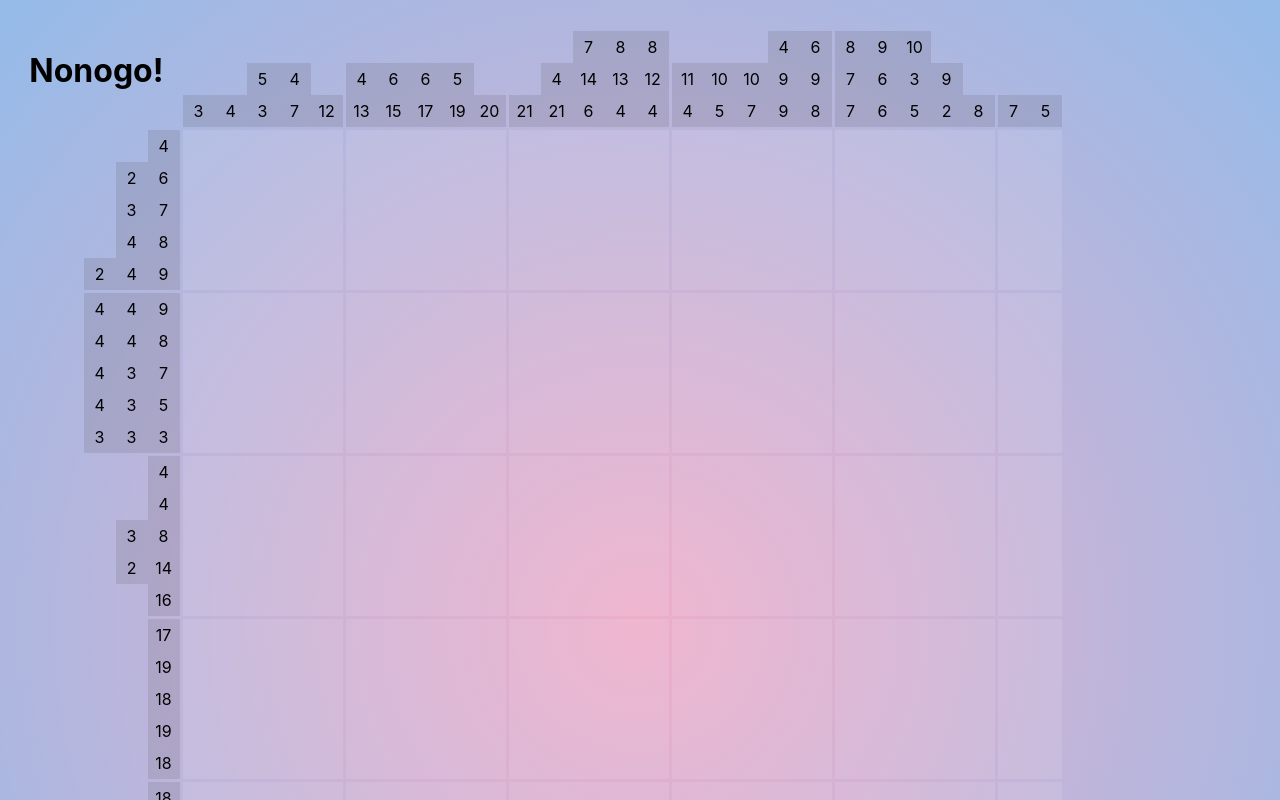
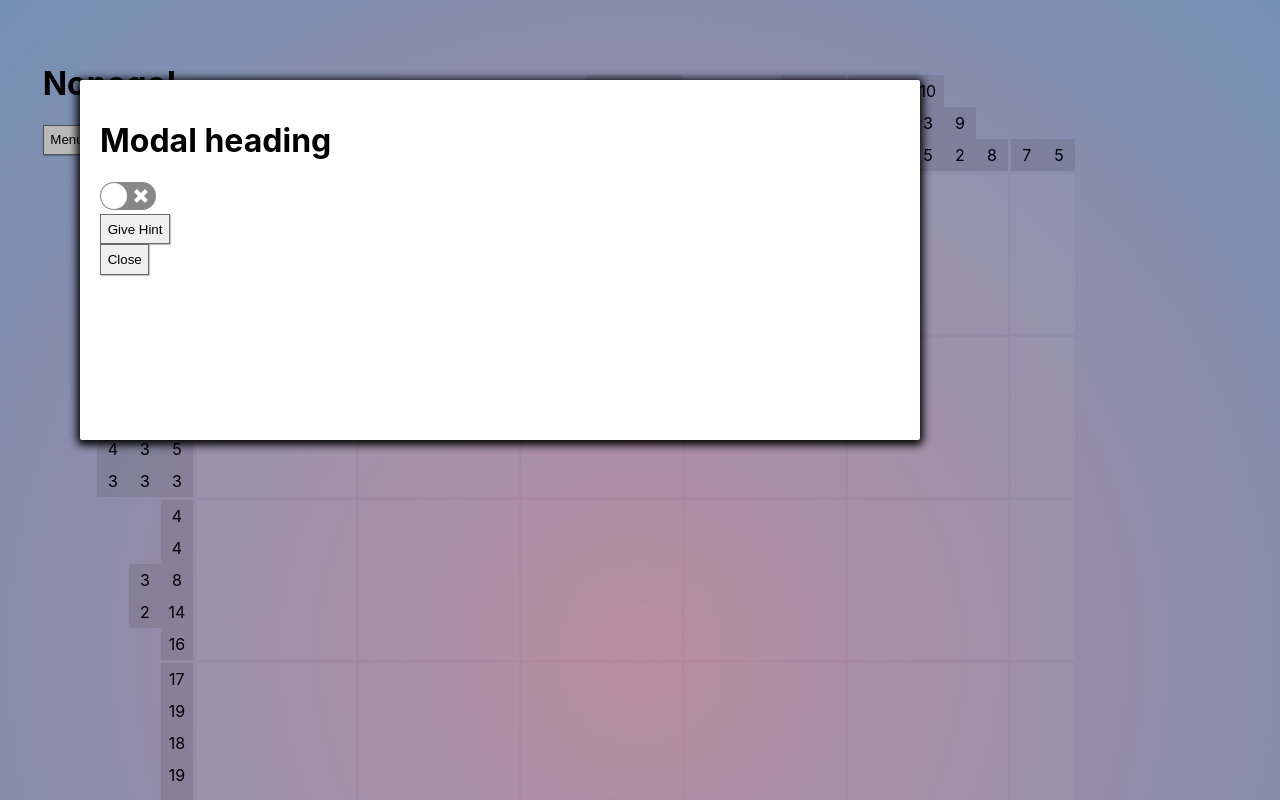
Before and after one commit to cgrage/nonogo, a React (Create React App) app: page / in a window 1280 px wide. Shown: the top 800 px of the page. Built offline with nearby package versions, Linux system fonts and the light colour scheme.

Commit message:
Add menu

```diff
--- a/package.json
+++ b/package.json
@@ -13,6 +13,7 @@
     "react": "^17.0.2",
     "react-dom": "^17.0.2",
     "react-scripts": "5.0.0",
+    "react-switch": "^6.0.0",
     "typescript": "^4.5.4",
     "web-vitals": "^2.1.2"
   },
--- a/src/App.css
+++ b/src/App.css
@@ -1,5 +1,137 @@
 .app {
     padding: 10pt;
-    background: rgb(238, 174, 202);
-    background: radial-gradient(circle, rgba(238, 174, 202, 1) 0%, rgba(148, 187, 233, 1) 100%);
 }
+
+.board {
+    display: table;
+    font-size: 1.0em;
+    border-collapse: collapse;
+}
+
+.board .row {
+    display: table-row;
+}
+
+.board .col {
+    display: table-column;
+}
+
+.board .cell {
+    display: table-cell;
+}
+
+.board .column-header-cell {
+    vertical-align: bottom;
+}
+
+.board .row-header-cell {
+    vertical-align: top;
+}
+
+.board .top-left-cell {
+    padding: 1em;
+}
+
+.board .column-hints {
+    display: flex;
+    flex-direction: column;
+    justify-content: flex-end;
+}
+
+.board .row-hints {
+    display: flex;
+    flex-direction: row;
+    justify-content: flex-end;
+    padding: 0;
+    margin: 0;
+}
+
+.board .tile {
+    width: 2.0em;
+    height: 2.0em;
+    display: flex;
+    justify-content: center;
+    align-items: center;
+}
+
+.board .tile-free {
+    background-color: rgba(255, 255, 255, 0.1);
+}
+
+.board .tile-crossed {
+    background-color: turquoise;
+}
+
+.board .tile-filled {
+    background-color: tomato;
+}
+
+.board .tile:hover {
+    background-color: yellow;
+}
+
+.board .hint-tile {
+    background-color: rgba(32, 22, 13, 0.1);
+    width: 2.0em;
+    height: 2.0em;
+    display: flex;
+    justify-content: center;
+    align-items: center;
+}
+
+.board .hint-tile.sum {
+    background-color: rgba(255, 119, 0, 0.4);
+}
+
+.board .hint-tile.hidden {
+    display: none;
+}
+
+.board .row.mod0 {
+    border-top: 3px solid transparent;
+}
+
+/*
+.board .row:hover>.cell {
+    background-color: greenyellow;
+}
+*/
+
+.board .col.mod0 {
+    border-left: 3px solid transparent;
+}
+
+.hide {
+    display: none;
+}
+
+.overlay {
+    position: fixed;
+    top: 0;
+    left: 0;
+    width: 100%;
+    height: 100%;
+    background: #0000003a;
+    transition: opacity 0.5s ease;
+}
+
+.modal {
+    position: absolute;
+    left: 5em;
+    top: 5em;
+    width: 50em;
+    height: 20em;
+    padding: 20px;
+    background-color: #fff;
+    border-radius: 2px;
+    transition: transform 0.2s ease;
+    box-shadow: 0 2px 8px 3px;
+}
+
+button {
+    padding: 0.5em;
+    margin: 0 auto;
+    box-shadow: 1px 1px 1px #0000003a;
+    cursor: pointer;
+    border: 1px solid rgba(0, 0, 0, 0.562);
+}
--- a/src/App.tsx
+++ b/src/App.tsx
@@ -1,13 +1,26 @@
-import React from 'react';
+import React, { useState } from 'react';
 import './App.css';
 import Board from './components/Board';
+import AppMenu, { AppSettings } from './components/AppMenu';
 
 function App() {
-  return (
-    <div className="app">
-      <Board />
-    </div>
-  );
+
+    const [showMenu, setShowMenu] = useState<boolean>(true);
+    const [appSettings, setAppSettings] = useState<AppSettings>({ showSums: false });
+
+    return (
+        <div className="app">
+            <Board
+                showSums={appSettings.showSums}
+                onOpenMenu={() => setShowMenu(true)} />
+            <AppMenu
+                isVisible={showMenu}
+                onClose={() => setShowMenu(false)}
+                settings={appSettings}
+                onSettingsChange={(newVals) => setAppSettings(newVals)}
+                onGiveHint={() => { }} />
+        </div>
+    );
 }
 
 export default App;
--- /dev/null
+++ b/src/components/AppMenu.tsx
@@ -0,0 +1,34 @@
+import React from 'react';
+import Switch from 'react-switch';
+
+export type AppSettings = {
+    showSums: boolean;
+}
+
+interface SettingsProps {
+    isVisible: boolean;
+    settings: AppSettings;
+    onClose: () => void;
+    onSettingsChange: (newSettings: AppSettings) => void;
+    onGiveHint: () => void;
+}
+
+const SettingsPage: React.FC<SettingsProps> = (props) => {
+    return <>
+        <div className={props.isVisible ? "overlay" : "hide"} onClick={() => props.onClose()}></div>
+        <div className={props.isVisible ? "modal" : "hide"}>
+            <h1>Modal heading</h1>
+            <div>
+                <Switch checked={props.settings.showSums}
+                    onChange={(e) => { props.onSettingsChange({ ...props.settings, showSums: e }) }} />
+            </div>
+            <div><button onClick={() => {
+                props.onGiveHint();
+                props.onClose();
+            }}>Give Hint</button></div>
+            <div><button onClick={() => props.onClose()}>Close</button></div>
+        </div>
+    </>
+}
+
+export default SettingsPage
--- a/src/components/Board.css
+++ /dev/null
@@ -1,97 +0,0 @@
-.board {
-    display: table;
-    font-size: 1.0em;
-    border-collapse: collapse;
-}
-
-.board .row {
-    display: table-row;
-}
-
-.board .col {
-    display: table-column;
-}
-
-.board .cell {
-    display: table-cell;
-}
-
-.board .column-header-cell {
-    vertical-align: bottom;
-}
-
-.board .row-header-cell {
-    vertical-align: top;
-}
-
-.board .top-left-cell {
-    padding: 1em;
-}
-
-.board .column-hints {
-    display: flex;
-    flex-direction: column;
-    justify-content: flex-end;
-}
-
-.board .row-hints {
-    display: flex;
-    flex-direction: row;
-    justify-content: flex-end;
-    padding: 0;
-    margin: 0;
-}
-
-.board .tile {
-    width: 2.0em;
-    height: 2.0em;
-    display: flex;
-    justify-content: center;
-    align-items: center;
-}
-.board .tile-free {
-    background-color: rgba(255, 255, 255, 0.1);
-}
-
-.board .tile-crossed {
-    background-color: turquoise;
-}
-
-.board .tile-filled {
-    background-color: tomato;
-}
-
-.board .tile:hover {
-    background-color: yellow;
-}
-
-.board .hint-tile {
-    background-color: rgba(32, 22, 13, 0.1);
-    width: 2.0em;
-    height: 2.0em;
-    display: flex;
-    justify-content: center;
-    align-items: center;
-}
-
-.board .hint-tile.sum {
-    background-color: rgba(255, 119, 0, 0.4);
-}
-
-.board .hint-tile.hidden {
-    display: none;
-}
-
-.board .row.mod0 {
-    border-top: 3px solid transparent;
-}
-
-/*
-.board .row:hover>.cell {
-    background-color: greenyellow;
-}
-*/
-
-.board .col.mod0 {
-    border-left: 3px solid transparent;
-}
--- a/src/components/Board.tsx
+++ b/src/components/Board.tsx
@@ -2,17 +2,20 @@ import { FunctionComponent, useState, MouseEvent } from 'react';
 import BoardTile from './BoardTile';
 import BoardStuff, { TileUserVal, TileTargetVal, HintSet } from './BoardStuff';
 import BoardHint from './BoardHint';
-import './Board.css'
 import TitleTile from './TitleTile';
 
-const Board: FunctionComponent = () => {
+interface BoardProps {
+    showSums: boolean;
+    onOpenMenu: () => void;
+}
+
+const Board: React.FC<BoardProps> = (props) => {
     let loaded = BoardStuff.loadBoard();
 
     const [tileSolutions] = useState<TileTargetVal[][]>(loaded.solution);
     const [colHints] = useState<HintSet[]>(loaded.colHints);
     const [rowHints] = useState<HintSet[]>(loaded.rowHints);
     const [tileStates, setTileStates] = useState<TileUserVal[][]>(BoardStuff.emptyBoard(loaded));
-    const [hideSums, setHideSums] = useState<boolean>(true);
 
     function onMouseDown(e: MouseEvent<HTMLDivElement>) {
         e.preventDefault();
@@ -22,18 +25,13 @@ const Board: FunctionComponent = () => {
         setTileStates(prevState => BoardStuff.updateOnTileEvent(prevState, colIndex, rowIndex));
     }
 
-    function onTitleClick() {
-        setTileStates(prevState => BoardStuff.giveHint(prevState));
-        setHideSums(false);
-    }
-
     return <div className="board" onMouseDown={onMouseDown}>
         <div className={`col header-col`}></div>
         {colHints.map((colHintSet, colIndex) =>
             <div className={`col mod${colIndex % 5}`} key={colIndex.toString()} />
         )}
         <div className={`row header-row`}>
-            <TitleTile onGiveHint={onTitleClick} />
+            <TitleTile onOpenMenu={props.onOpenMenu} />
             {colHints.map((colHintSet, colIndex) =>
                 <div className="cell column-header-cell" key={colIndex.toString()}>
                     <div className="column-hints">
@@ -44,7 +42,7 @@ const Board: FunctionComponent = () => {
                         )}
                         <BoardHint
                             isSum={true}
-                            isHidden={hideSums}
+                            isHidden={!props.showSums}
                             value={colHintSet.sum} />
                     </div>
                 </div>
@@ -61,7 +59,7 @@ const Board: FunctionComponent = () => {
                         )}
                         <BoardHint
                             isSum={true}
-                            isHidden={hideSums}
+                            isHidden={!props.showSums}
                             value={rowHints[rowIndex].sum} />
                     </div>
                 </div>
--- a/src/components/BoardHint.tsx
+++ b/src/components/BoardHint.tsx
@@ -2,42 +2,31 @@ import React from 'react';
 
 interface HintProps {
     value: number;
-    isSum: boolean;
-    isFulfilled: boolean;
-    isHidden: boolean;
+    isSum?: boolean;
+    isFulfilled?: boolean;
+    isHidden?: boolean;
 }
 
-interface HintState {
-    //
-};
-
-class BoardHint extends React.Component<HintProps, HintState> {
-    public static defaultProps = {
-        isSum: false,
-        isFulfilled: false,
-        isHidden: false
-    };
-
-    constructor(props: HintProps) {
-        super(props)
-        this.state = {};
-    }
-
-    class() {
+const BoardHint: React.FC<HintProps> = (props) => {
+    function getClass() {
         var result = "hint-tile";
-        if (this.props.isSum) result += " sum";
-        if (this.props.isFulfilled) result += " fulfilled";
-        if (this.props.isHidden) result += " hidden";
+        if (props.isSum) result += " sum";
+        if (props.isFulfilled) result += " fulfilled";
+        if (props.isHidden) result += " hidden";
 
         return result;
     }
 
-    render() {
-        return <div
-            className={this.class()}>
-            {this.props.isSum ? "=" : ""}{this.props.value}
-        </div>;
-    }
+    return <div
+        className={getClass()}>
+        {props.isSum ? "=" : ""}{props.value}
+    </div>;
 }
 
+BoardHint.defaultProps = {
+    isSum: false,
+    isFulfilled: false,
+    isHidden: false
+};
+
 export default BoardHint
--- a/src/components/BoardTile.tsx
+++ b/src/components/BoardTile.tsx
@@ -5,38 +5,27 @@ interface TileProps {
     value: TileUserVal;
     colIndex: number;
     rowIndex: number;
-    onTileEvent: CallableFunction;
+    onTileEvent: (col: number, row: number) => void;
 };
 
-interface TileState {
-    //
-};
-
-class BoardTile extends React.Component<TileProps, TileState> {
-    constructor(props: TileProps) {
-        super(props)
-        this.onClick = this.onClick.bind(this);
-    }
-
-    onClick(e: React.MouseEvent) {
-        if (this.props.onTileEvent) {
-            this.props.onTileEvent(this.props.colIndex, this.props.rowIndex);
+const BoardTile: React.FC<TileProps> = (props) => {
+    function onClick(e: React.MouseEvent) {
+        if (props.onTileEvent) {
+            props.onTileEvent(props.colIndex, props.rowIndex);
         }
     }
 
-    valueClass() {
-        switch (this.props.value) {
+    function valueClass() {
+        switch (props.value) {
             case TileUserVal.Free: return "tile-free";
             case TileUserVal.Crossed: return "tile-crossed";
             case TileUserVal.Filled: return "tile-filled";
         }
     }
 
-    render() {
-        return <div
-            className={`tile ${this.valueClass()}`}
-            onClick={this.onClick}></div>;
-    }
+    return <div
+        className={`tile ${valueClass()}`}
+        onClick={onClick}></div>;
 }
 
 export default BoardTile;
--- a/src/components/TitleTile.tsx
+++ b/src/components/TitleTile.tsx
@@ -1,24 +1,14 @@
 import React from 'react';
-import { TileUserVal } from './BoardStuff';
 
 type TitleTileProps = {
-    onGiveHint: CallableFunction;
+    onOpenMenu: () => void;
 };
 
-type TitleTileState = {
-    //
-};
-
-class TitleTile extends React.Component<TitleTileProps, TitleTileState> {
-    constructor(props: TitleTileProps) {
-        super(props)
-    }
-
-    render() {
-        return <div className="cell top-left-cell">
-            <h1 onClick={(e) => this.props.onGiveHint()}>Nonogo!</h1>
-        </div>
-    }
+const TitleTile: React.FC<TitleTileProps> = (props) => {
+    return <div className="cell top-left-cell">
+        <h1>Nonogo!</h1>
+        <button onClick={(e) => props.onOpenMenu()}>Menu</button>
+    </div>
 }
 
 export default TitleTile;
--- a/src/index.css
+++ b/src/index.css
@@ -1,13 +1,14 @@
 body {
-  margin: 0;
-  font-family: -apple-system, BlinkMacSystemFont, 'Segoe UI', 'Roboto', 'Oxygen',
-    'Ubuntu', 'Cantarell', 'Fira Sans', 'Droid Sans', 'Helvetica Neue',
-    sans-serif;
-  -webkit-font-smoothing: antialiased;
-  -moz-osx-font-smoothing: grayscale;
+    font-family: -apple-system, BlinkMacSystemFont, 'Segoe UI', 'Roboto', 'Oxygen', 'Ubuntu', 'Cantarell', 'Fira Sans', 'Droid Sans', 'Helvetica Neue', sans-serif;
+    -webkit-font-smoothing: antialiased;
+    -moz-osx-font-smoothing: grayscale;
+
+    margin: 0;
+    padding: 10pt;
+    background: rgb(238, 174, 202);
+    background: radial-gradient(circle, rgba(238, 174, 202, 1) 0%, rgba(148, 187, 233, 1) 100%);
 }
 
 code {
-  font-family: source-code-pro, Menlo, Monaco, Consolas, 'Courier New',
-    monospace;
+    font-family: source-code-pro, Menlo, Monaco, Consolas, 'Courier New', monospace;
 }
```
Also changed, not shown: 1 other file (tests, documents, lock files or other folders).
